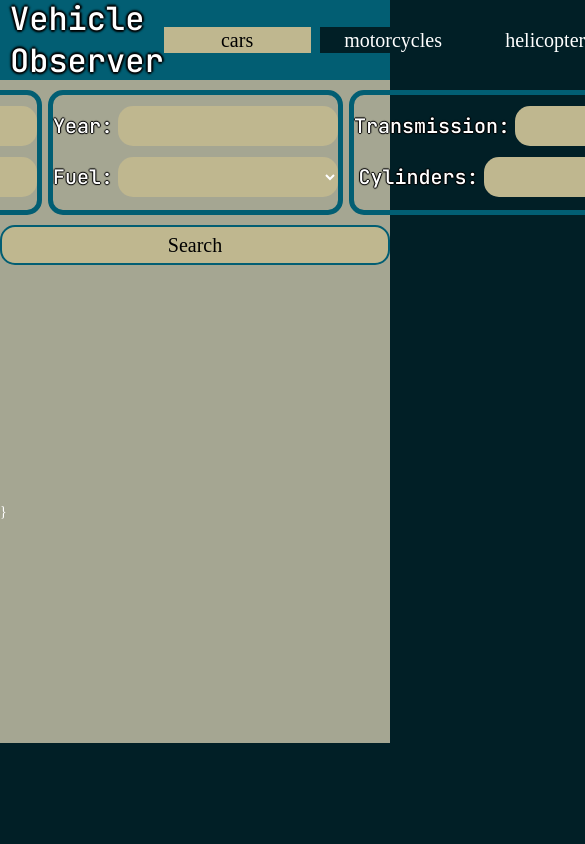
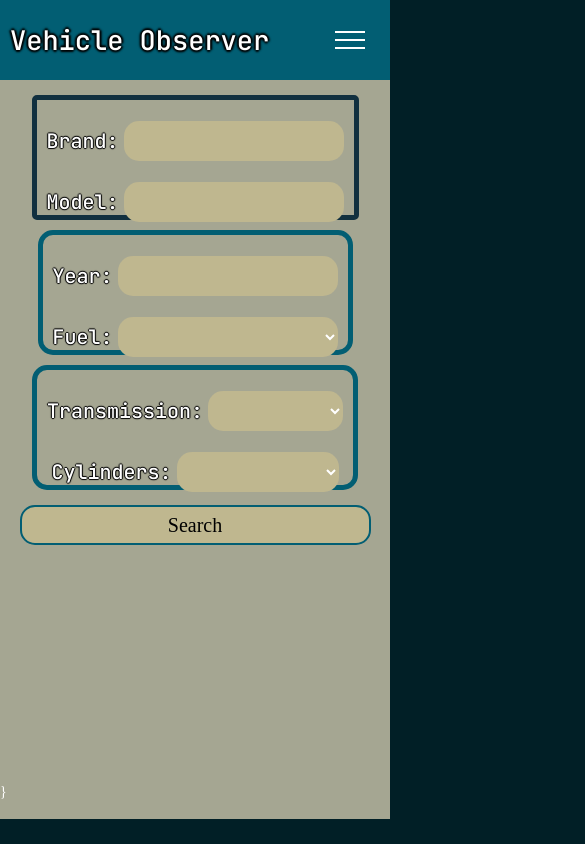
Before and after one commit to Papil10n/vehicle_observer, a React (Create React App) app: page /vehicle_observer/cars in a window 390 px wide. Shown: the top 844 px of the page, 585 px wide, since content can reach past the window. Built offline with nearby package versions, Linux system fonts and the light colour scheme; a web font is replaced by a local one.

Commit message:
added burger + breakpoints and some adaptive stuff

```diff
--- a/src/components/Cars/CarInfo/CarInfo.js
+++ b/src/components/Cars/CarInfo/CarInfo.js
@@ -1,5 +1,5 @@
-import "./carInfo.scss";
 import betterUI from "../../../utils/betterUI";
+import "../../../scss/carInfo.scss";
 
 const CarInfo = ({spec}) => {
 
--- a/src/components/Header/Header.js
+++ b/src/components/Header/Header.js
@@ -1,20 +1,47 @@
 import {NavLink} from "react-router-dom";
+import {useEffect} from "react";
 
 const Header = (props) => {
+
+    useEffect(()=>{
+        const burger = document.querySelector('.menu-icon');
+        const menu = document.querySelector('.menu');
+        const body = document.body
+
+        if (burger && menu) {
+            burger.addEventListener('click', () => {
+                burger.classList.toggle('_active');
+                menu.classList.toggle('_active');
+                body.classList.toggle('_lock');
+            })
+        }
+    })
+
+    const closeBtnHelper = (e) => {
+        if (e.target.text !== undefined) {
+            const burger = document.querySelector('.menu-icon');
+            burger.click();
+        }
+    }
 
     return <header className="header">
         <div className="header__container">
             <div className="header__logo">
                 <div className="header__logo-name">Vehicle Observer</div>
             </div>
-            <nav className="header__nav">
-                <ul className="header__list">
+            <div className="header__navigation">
+                <nav className="header__menu menu">
+                    <ul onClick={(e)=>{closeBtnHelper(e)}} className="menu__body">
                         <li><NavLink className="header__link" to="/cars">cars</NavLink></li>
                         <li><NavLink className="header__link" to="/moto">motorcycles</NavLink></li>
                         <li><NavLink className="header__link" to="/helicopters">helicopters</NavLink></li>
                         <li><NavLink className="header__link" to="/aircraft">aircraft</NavLink></li>
                     </ul>
                 </nav>
+                <div className="menu-icon">
+                    <span></span><span></span><span></span>
+                </div>
+            </div>
         </div>
     </header>;
 }
--- a/src/scss/App.scss
+++ b/src/scss/App.scss
@@ -33,21 +33,146 @@
   &__logo {
 
   }
-  &__nav {
+  &____navigation {
 
   }
-  &__list {
+  &__menu {
+
+  }
+
+}
+.menu {
+
+}
+.menu__body {
+  display: flex;
+  & li {
+    width: 147px;
+    height: 26px;
+    margin-right: 9px;
+    @media (max-width: 965px) {
+      width: 280px;
+      height: 60px;
+    }
+  }
+}
+.menu {
+  @media (max-width: 965px) {
+    position: absolute;
+    z-index: 2;
+    top: 0;
+    left: -100%;
+    height: 100vh;
+    width: 100%;
     display: flex;
-    & li {
-      width: 147px;
-      height: 26px;
-      margin-right: 9px;
-      &:last-child {
-        margin-right: 0px;
+    overflow: auto;
+    padding: 20px 0;
+    background-color: var(--accent-color);
+    transition: left 0.2s;
+    &._active {
+      left: 0;
+      background-color: rgba(213, 208, 189, 0.56);
+    }
+  }
+  &-icon {
+    margin-right: 15px;
+    display: none;
+    @media (max-width: 965px) {
+      display: block;
+      height: 18px;
+      width: 30px;
+      position: relative;
+      cursor: pointer;
+      z-index: 5;
+      span {
+        transition: all 0.3s ease 0s;
+        top: calc(50% - 1px);
+        left: 0;
+        position: absolute;
+        width: 100%;
+        height: 2px;
+        background-color: #fff;
+        &:first-child {
+          top: 0;
+        }
+        &:last-child {
+          top: auto;
+          bottom: 0;
+        }
+      }
+      &._active {
+        span {
+          transform: scale(0);
+          &:first-child {
+            transform: rotate(-45deg);
+            top: calc(50% - 1px);
+          }
+          &:last-child {
+            transform: rotate(45deg);
+            bottom: calc(50% - 1px);
+          }
+        }
       }
     }
   }
+  // .menu__body
+  &__body {
+    display: flex;
+    align-items: center;
+    @media (max-width: 965px) {
+      flex-direction: column;
+      justify-content: space-around;
+      margin: auto;
+      & li {
+        margin: 20px;
+        & .header__link {
+          font-size: 35px;
+        }
+      }
+    }
+  }
+  // .menu__item
+  &__item {
+  }
+  // .menu__link
+  &__link {
+    font-weight: 500;
+    font-size: 16px;
+    text-transform: capitalize;
+    color: var(--text-color);
+    text-decoration: none;
+    transition: color 0.2s;
+    position: relative;
+    &:before {
+      content: "";
+      position: absolute;
+      bottom: -5px;
+      left: 0;
+      right: 0;
+      background-color: var(--accent-color);
+      height: 3px;
+      opacity: 0;
+      visibility: hidden;
+      transition: opacity 0.2s;
+    }
+    @media (any-hover: hover) {
+      &:hover {
+        color: #fff;
+        &:before {
+          opacity: 1;
+          visibility: visible;
+        }
+      }
+    }
+    @media (max-width: 965px) {
+      line-height: 50px;
+      font-size: 30px;
+    }
+  }
 }
+
+
+
 .header__logo-name {
   font-family: 'JetBrains Mono', monospace;
   font-style: normal;
@@ -66,6 +191,9 @@
     0 5px 5px #000000,
     -2px 0 2px #000000,
     0 -2px 2px #000000;
+  }
+  @media (max-width: 400px) {
+    font-size: 27px;
   }
 }
 .header__link {
--- a/src/scss/CarImgPopUp.scss
+++ b/src/scss/CarImgPopUp.scss
@@ -13,6 +13,10 @@
     .popUp__closedBtn {
       scale: 0.95;
     }
+  }
+  @media (max-width: 1200px) {
+    visibility: hidden;
+    display: none;
   }
 }
 .closed {
--- a/src/components/Cars/CarInfo/carInfo.scss
+++ b/src/scss/carInfo.scss
@@ -5,6 +5,9 @@
   padding-inline: 10px;
   margin: 20px auto;
   max-width: 660px;
+  @media (max-width: 700px) {
+    margin-inline: 10px;
+  }
 }
 .car__class {
   text-align: center;
@@ -33,6 +36,10 @@
   display: flex;
   justify-content: space-around;
   align-items: center;
+  @media (max-width: 520px) {
+    display: block;
+    text-align: center;
+  }
 }
 .spec {
   margin-bottom: 13px;
--- a/src/scss/presets.scss
+++ b/src/scss/presets.scss
@@ -10,6 +10,9 @@
     justify-content: center;
     align-items: center;
     margin-bottom: 10px;
+    @media (max-width: 1050px) {
+      flex-direction: column;
+    }
   }
   &__section {
     width: 330px;
@@ -17,6 +20,22 @@
     border: 5px solid #025E73;
     border-radius: 15px;
     margin-inline: 3px;
+    @media (max-width: 1050px) {
+      width: 90%;
+      margin-block: 5px;
+      display: flex;
+      justify-content: space-around;
+      align-items: center;
+    }
+    @media (max-width: 700px) {
+      width: auto;
+      flex-direction: column;
+      padding: 67px 20px;
+    }
+    @media (max-width: 400px) {
+      width: auto;
+      padding: 10px;
+    }
   }
 }
 .presets__item {
@@ -67,6 +86,10 @@
   width: 162px;
 }
 .presets__button {
+  @media (max-width: 1050px) {
+    width: 90%;
+    margin: 0 auto;
+  }
 }
 .presets__btn {
   width: 100%;
@@ -92,6 +115,13 @@
     transform: scale(0.95);
     text-shadow: none;
   }
+
+
+}
+.main-section {
+  border: 5px solid #11303f;
+  border-radius: 5px;
+
 }
 
 .cat-block {
```
Lines whose indentation alone changed are shown as unchanged.
